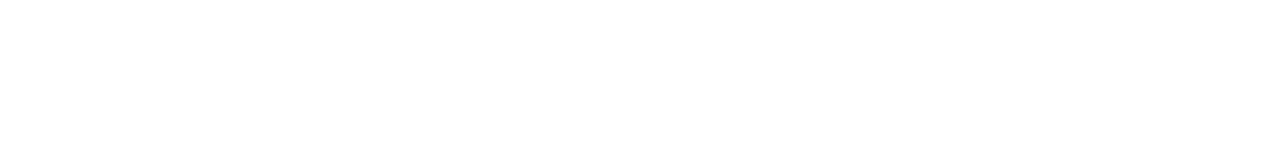
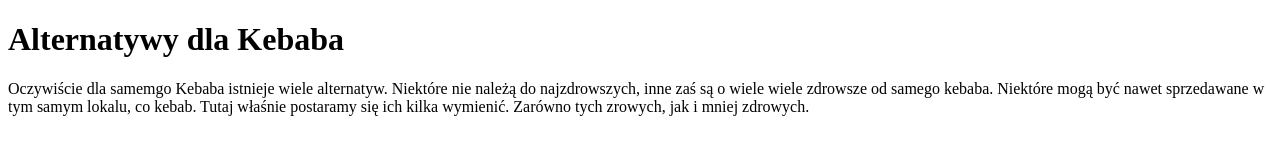
Before and after one commit to 1i-2022-Kacper-24/Kebeb_Majkel-Skuli, a plain HTML site: page podstrona.html in a window 1280 px wide. Drawn offline with Linux system fonts and the light colour scheme.

Commit message:
Start of work on sub-site

```diff
--- a/podstrona.html
+++ b/podstrona.html
@@ -8,6 +8,21 @@
     <link rel="stylesheet" href="style.css">
 </head>
 <body>
+    <div class="container">
+        <header>
+            <h1>Alternatywy dla Kebaba</h1>
+            <div class="KebabAlts">
+                <p class="KebabAlts" id="DoTheyExist">Oczywiście dla samemgo Kebaba istnieje wiele alternatyw. Niektóre nie należą do najzdrowszych, inne zaś są o wiele wiele zdrowsze od samego kebaba.
+                    Niektóre mogą być nawet sprzedawane w tym samym lokalu, co kebab. Tutaj właśnie postaramy się ich kilka wymienić. Zarówno tych zrowych, jak i mniej zdrowych.</p>
 
+            </div>
+        </header>
+        <main>
+
+        </main>
+        <footer>
+
+        </footer>
+    </div>
 </body>
 </html>
```
